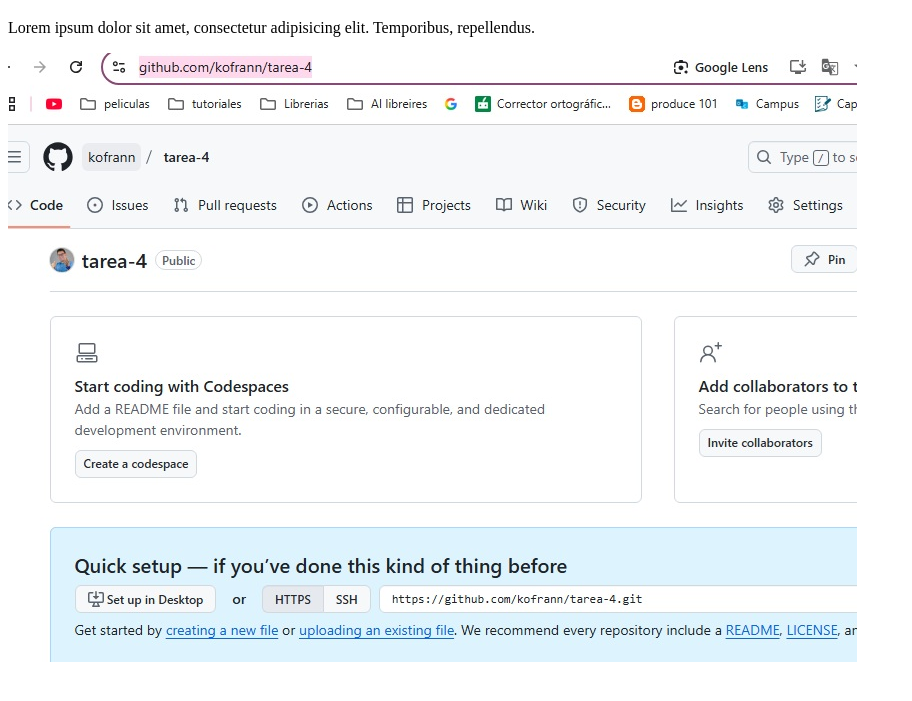
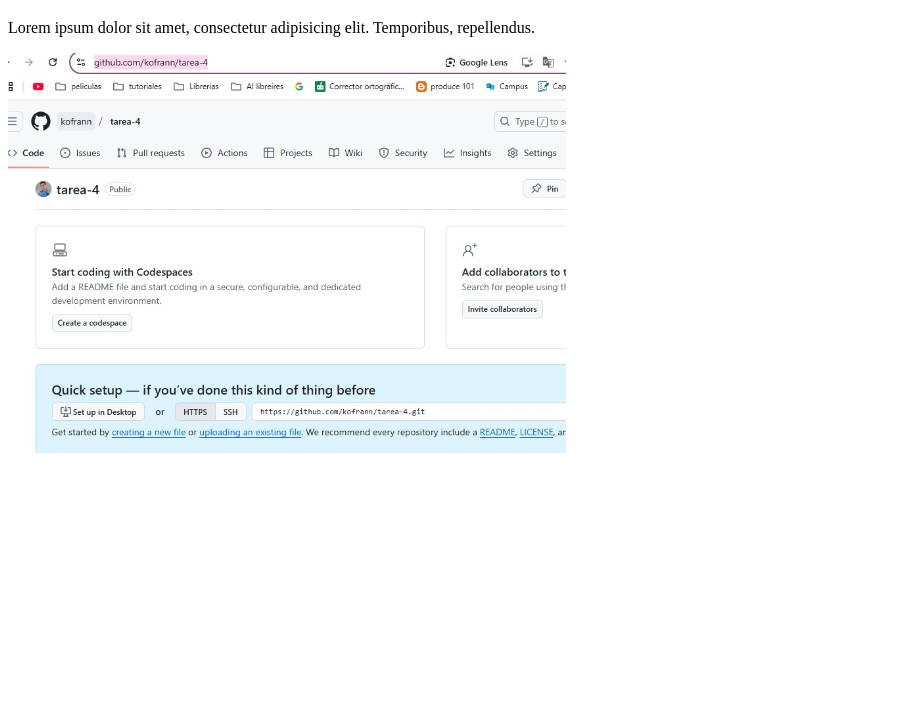
Before and after one commit to kofrann/tarea-4, a plain HTML site: page index.html in a window 1280 px wide. Shown: the part 61-762 px from the top of the page, without its empty margins (0-912 px from the left). Drawn offline with Linux system fonts and the light colour scheme.

Commit message:
Se sube el primer commit en la rama franco_urra

```diff
--- a/index.html
+++ b/index.html
@@ -9,7 +9,7 @@
     <!-- se crea el primer commit -->
     <h1>creacion primer commit</h1>
     <p>Lorem ipsum dolor sit amet, consectetur adipisicing elit. Temporibus, repellendus.</p>
-    <img src="/img/crear-repositorio.jpg" alt="repo">
+    <img src="/img/crear-repositorio.jpg" alt="repo" height="400">
 
 </body>
 </html>
```
